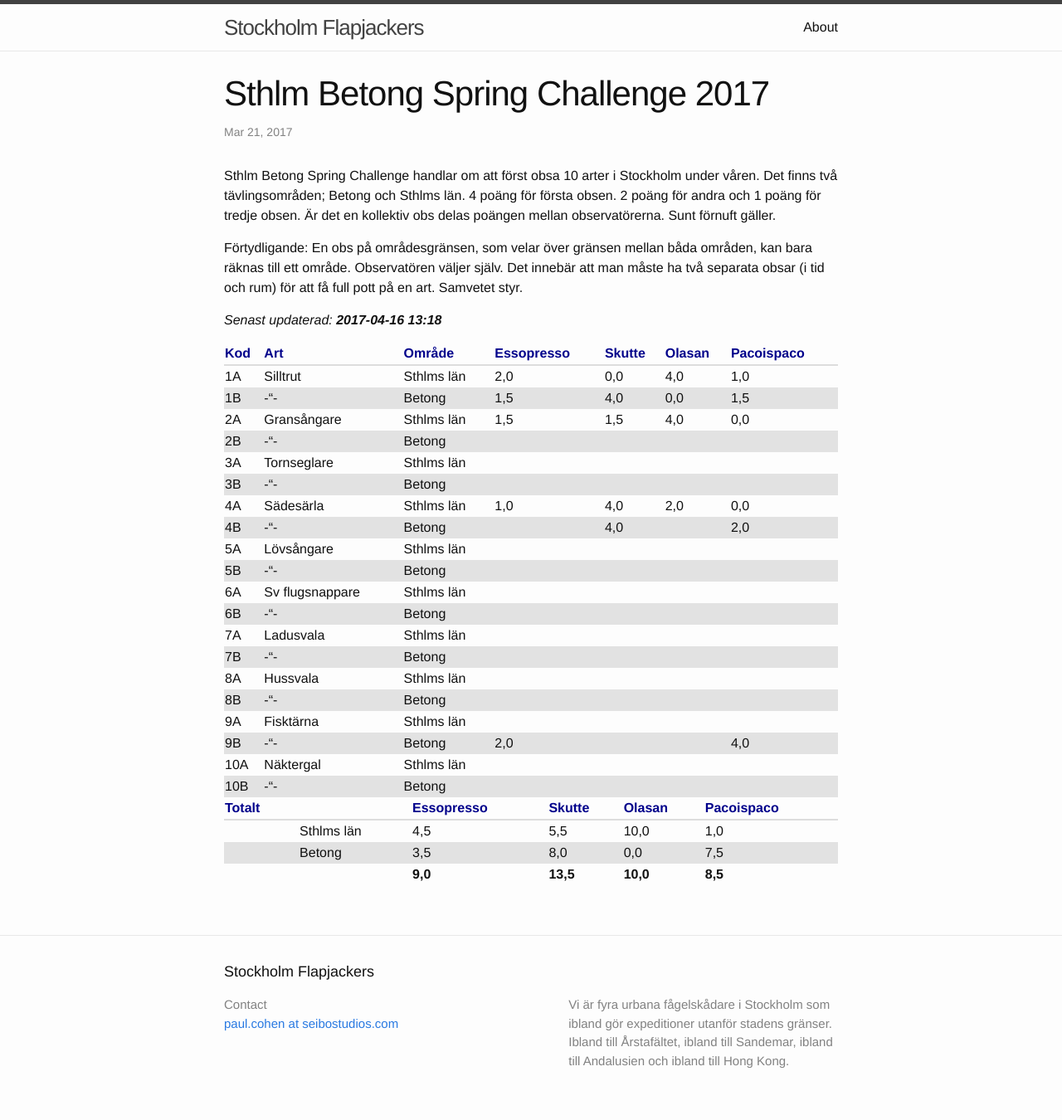
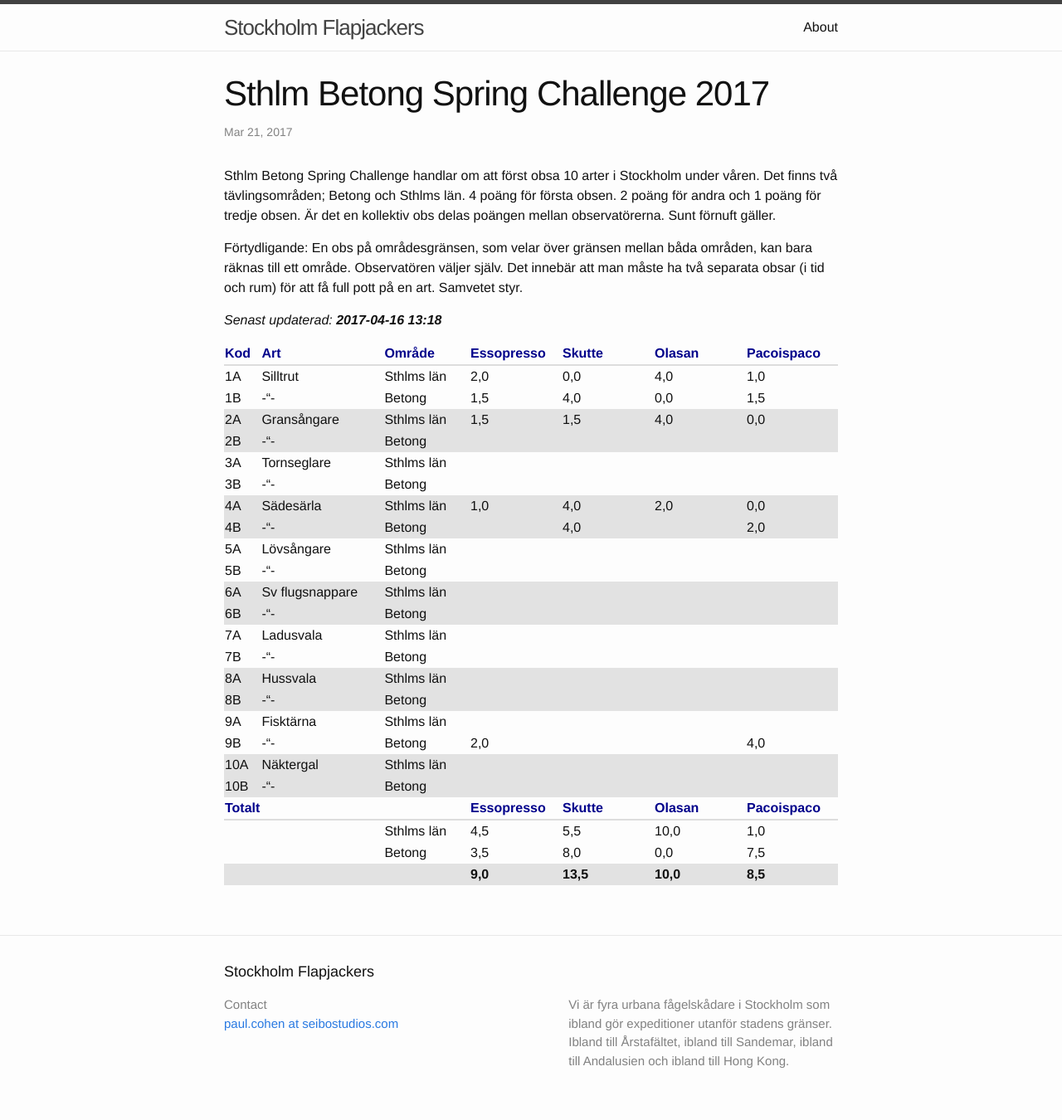
Before and after one commit to pacoispaco/flapjackers, a Jekyll site: the page built from docs/_posts/2017-03-21-sthlm-betong-spring-challenge.markdown, in a window 1280 px wide. Shown: the whole page at 83% size. Built offline with Jekyll 4.4.1, drawn with Linux system fonts in a browser that asks for light colours.

Commit message:
Set zebra double rows and proportional coluns in Spring Challenge table

```diff
--- a/docs/_sass/_flapjackers.scss
+++ b/docs/_sass/_flapjackers.scss
@@ -6,5 +6,9 @@
   width: 100%;
   text-align: left;
   th {color: darkblue; border-bottom: 2px solid #ddd; text-align: left;}
-  tr:nth-child(even) {background-color: #e2e2e2};
+  tr:nth-child(4n-1), tr:nth-child(4n) {background-color: #e2e2e2};
+  th:nth-child(1) {width: 6%};
+  th:nth-child(2) {width: 20%};
+  th:nth-child(3) {width: 14%};
+  th:nth-child(4), th:nth-child(5), th:nth-child(6), th:nth-child(7) {width: 15%};
 }
```
